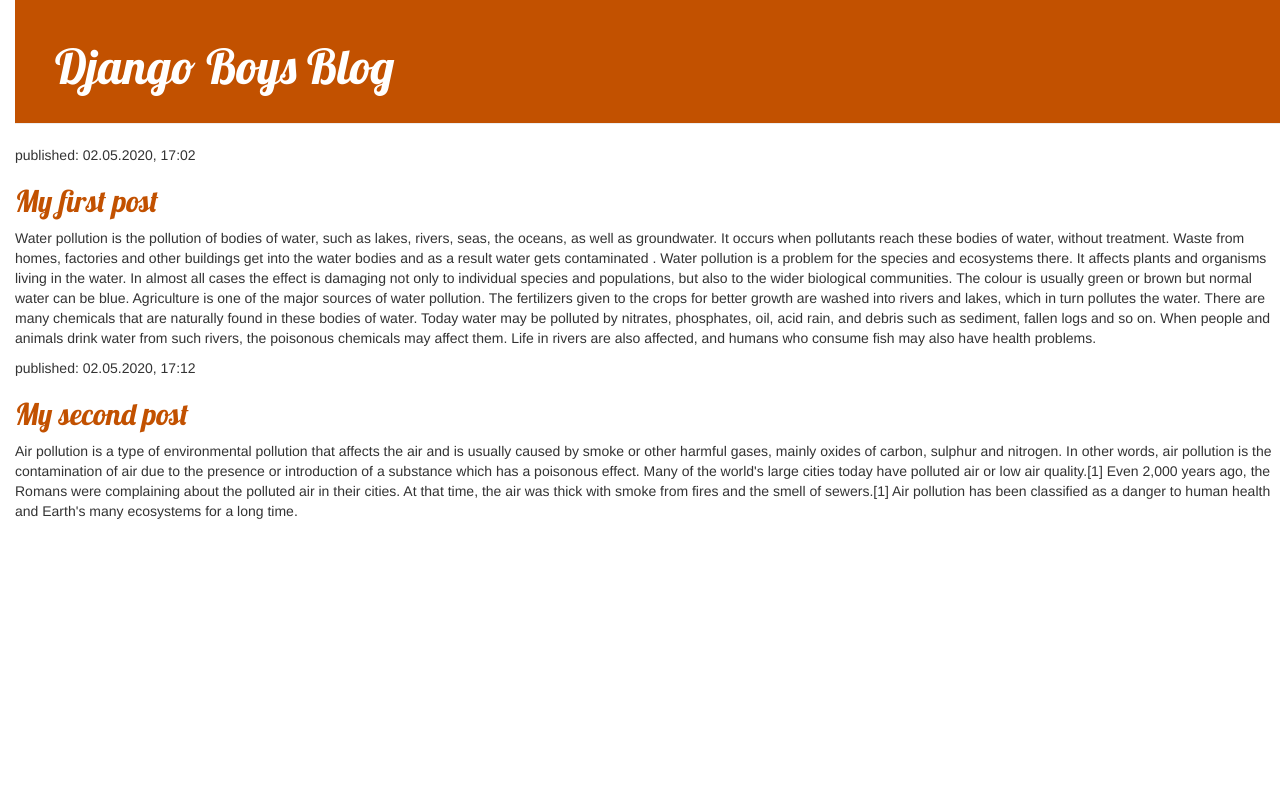
After one commit to Spourgeon2000/my-first-blog, a Django app: template blog/templates/blog/base.html in a window 1280 px wide. The commit adds this page. Run offline with Django 3.2, Linux system fonts and the light colour scheme; the template is opened without the code that fills it, so the values that code supplies are empty; some libraries are stand-ins or nearby versions.

Commit message:
Added view and template for detailed blog post as well as CSS for the site.

```diff
--- /dev/null
+++ b/blog/static/css/blog.css
@@ -0,0 +1,53 @@
+h1 a, h2 a {
+    color: #C25100;
+    font-family: 'Lobster';
+}
+body {
+    padding-left: 15px;
+}
+.page-header {
+    background-color: #C25100;
+    margin-top: 0;
+    padding: 20px 20px 20px 40px;
+}
+
+.page-header h1, .page-header h1 a, .page-header h1 a:visited, .page-header h1 a:active {
+    color: #ffffff;
+    font-size: 36pt;
+    text-decoration: none;
+}
+
+.content {
+    margin-left: 40px;
+}
+
+h1, h2, h3, h4 {
+    font-family: 'Lobster', cursive;
+}
+
+.date {
+    color: #828282;
+}
+
+.save {
+    float: right;
+}
+
+.post-form textarea, .post-form input {
+    width: 100%;
+}
+
+.top-menu, .top-menu:hover, .top-menu:visited {
+    color: #ffffff;
+    float: right;
+    font-size: 26pt;
+    margin-right: 20px;
+}
+
+.post {
+    margin-bottom: 70px;
+}
+
+.post h2 a, .post h2 a:visited {
+    color: #000000;
+}
--- /dev/null
+++ b/blog/templates/blog/base.html
@@ -0,0 +1,45 @@
+{% load static %}
+<html>
+    <head>
+        <title>Django Boys blog</title>
+        <link rel="stylesheet" href="//maxcdn.bootstrapcdn.com/bootstrap/3.2.0/css/bootstrap.min.css">
+<link rel="stylesheet" href="//maxcdn.bootstrapcdn.com/bootstrap/3.2.0/css/bootstrap-theme.min.css">
+<link rel="stylesheet" href="{% static 'css/blog.css' %}">
+<link href="//fonts.googleapis.com/css?family=Lobster&subset=latin,latin-ext" rel="stylesheet" type="text/css">
+    </head>
+    <body>
+        <div class="page-header">
+            <h1><a href="/">Django Boys Blog</a></h1>
+        </div>
+    <div class="content container">
+      <div class="row">
+        <div class="col-md-8">
+        {% block content %}
+        {% endblock %}
+     </div>
+   </div>
+ </div>
+        <div>
+            <p>published: 02.05.2020, 17:02</p>
+            <h2><a href="">My first post</a></h2>
+            <p>Water pollution is the pollution of bodies of water, such as lakes, rivers, seas, the oceans, as well as groundwater. It occurs when pollutants reach these bodies of water, without treatment. Waste from homes, factories and other buildings get into the water bodies and as a result water gets contaminated .
+
+Water pollution is a problem for the species and ecosystems there. It affects plants and organisms living in the water. In almost all cases the effect is damaging not only to individual species and populations, but also to the wider biological communities. The colour is usually green or brown but normal water can be blue.
+
+Agriculture is one of the major sources of water pollution. The fertilizers given to the crops for better growth are washed into rivers and lakes, which in turn pollutes the water.
+
+There are many chemicals that are naturally found in these bodies of water. Today water may be polluted by nitrates, phosphates, oil, acid rain, and debris such as sediment, fallen logs and so on. When people and animals drink water from such rivers, the poisonous chemicals may affect them. Life in rivers are also affected, and humans who consume fish may also have health problems.</p>
+</div>
+        <div>
+            <p>published: 02.05.2020, 17:12</p>
+            <h2><a href="">My second post</a></h2>
+          <p>Air pollution is a type of environmental pollution that affects the air and is usually caused by smoke or other harmful gases, mainly oxides of carbon, sulphur and nitrogen.
+
+  In other words, air pollution is the contamination of air due to the presence or introduction of a substance which has a poisonous effect.
+
+  Many of the world's large cities today have polluted air or low air quality.[1]
+
+  Even 2,000 years ago, the Romans were complaining about the polluted air in their cities. At that time, the air was thick with smoke from fires and the smell of sewers.[1] Air pollution has been classified as a danger to human health and Earth's many ecosystems for a long time.</p>
+  </div>
+    </body>
+</html>
--- a/blog/urls.py
+++ b/blog/urls.py
@@ -3,4 +3,5 @@ from . import views
 
 urlpatterns= [
 path('',views.post_list,name='post_list'),
+path('post/<int:pk>/',views.post_detail,name='post_detail'),
 ]
--- a/blog/views.py
+++ b/blog/views.py
@@ -1,7 +1,10 @@
-from django.shortcuts import render
+from django.shortcuts import render,get_object_or_404
 from django.utils import timezone
 from .models import Post
 # Create your views here.
 def post_list(request):
     posts=Post.objects.filter(published_date__lte=timezone.now()).order_by('published_date')
     return render(request,'blog/post_list.html',{'posts':posts})
+def post_detail(request,pk):
+    post=get_object_or_404(Post,pk=pk)
+    return  render(request,'blog/post_detail.html',{'post':post})
--- a/mysite/settings.py
+++ b/mysite/settings.py
@@ -23,7 +23,7 @@ BASE_DIR = os.path.dirname(os.path.dirname(os.path.abspath(__file__)))
 SECRET_KEY = '6mp1=%ojafjfn@e@nvk8d-$nd(1uxuf4j&2eh87urbc$oy+kih'
 
 # SECURITY WARNING: don't run with debug turned on in production!
-DEBUG = False
+DEBUG = True
 
 ALLOWED_HOSTS = ['127.0.0.1', '.Pythonanywhere.com']
 
@@ -120,4 +120,4 @@ USE_TZ = True
 # https://docs.djangoproject.com/en/2.2/howto/static-files/
 
 STATIC_URL = '/static/'
-STATIC_ROOT = os.path.join(BASE_DIR, 'static')
+STATIC_ROOT = os.path.join(BASE_DIR, "static")
```
Also changed, not shown: blog/templates/blog/post_detail.html (added, +13 -0 lines), blog/templates/blog/post_list.html (+11 -38 lines).
